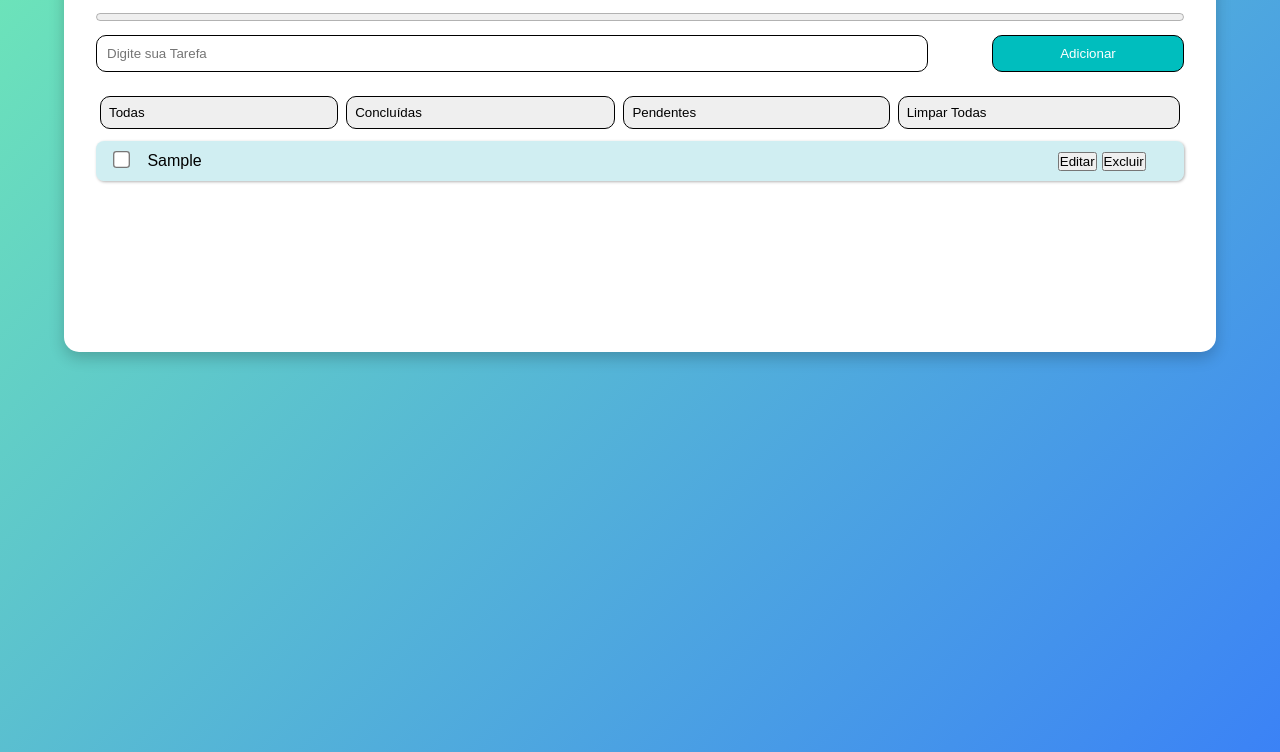
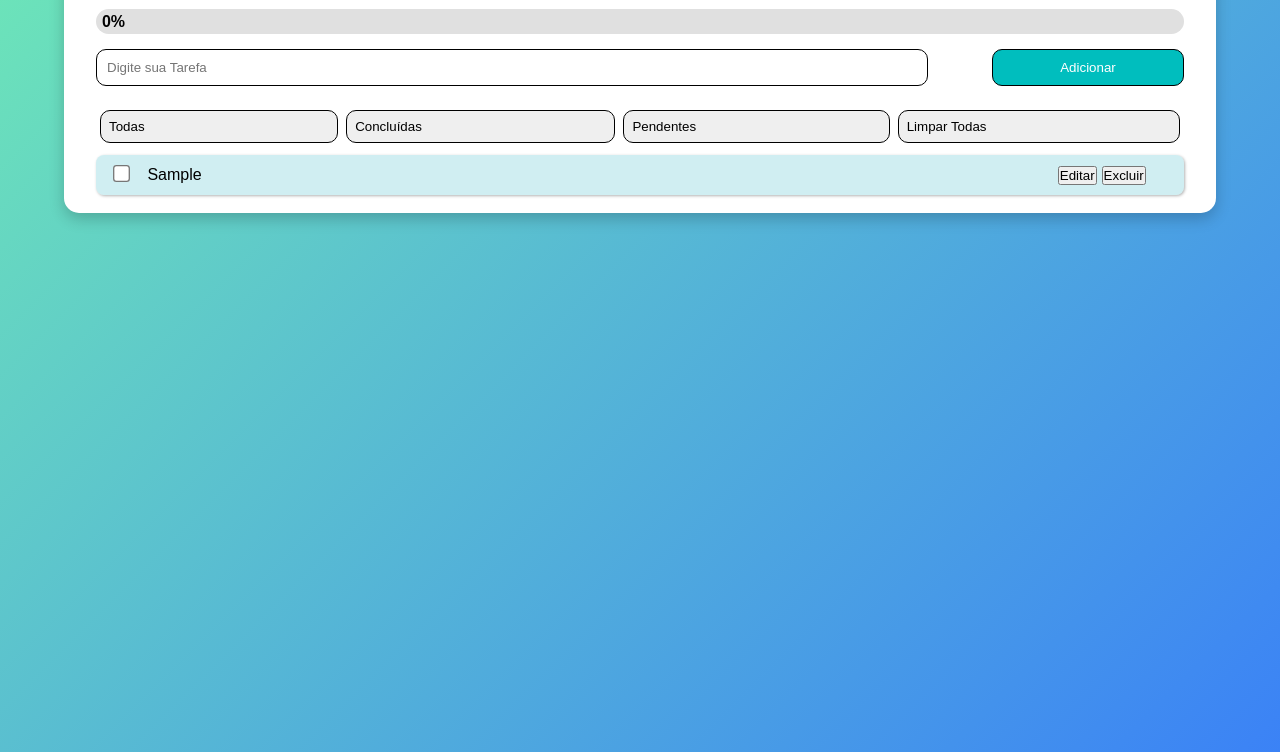
Before and after one commit to Caio-Ferencine/Extensao2, a plain HTML site: page index.html in a window 1280 px wide. Both pictures are taken after typing "Sample" into the empty fields and a click on the button "Adicionar". Shown: the part 88-840 px from the top of the page. Drawn offline with Linux system fonts and the light colour scheme.

Commit message:
porcentagem na barra de progresso

```diff
--- a/Estilos/style.css
+++ b/Estilos/style.css
@@ -16,11 +16,11 @@ main {
     display: block;
     margin: 0 auto;
     margin-top: 40px;
+    padding-bottom: 10px;
     background: white;
     border-radius: 15px;
     box-shadow: 0 6px 15px rgba(0,0,0,0.2);
     width: 90vw;
-    height: 400px;
 }
 
 main h1 {
@@ -28,13 +28,30 @@ main h1 {
     padding: 10px;
 }
 
-progress {
-    display: flex;
-    margin: 0 auto;
-    width: 85vw;
-    margin-bottom: 10px;
+.progress-container {
+  width: 85vw;
+  height: 25px;
+  background-color: #e0e0e0;
+  border-radius: 15px;
+  overflow: hidden;
+  margin: 0 auto 15px auto;
 }
 
+.progress-bar {
+  height: 100%;
+  width: 0%;
+  background: linear-gradient(135deg, #6EE7B7, #3B82F6);
+  display: flex;
+  align-items: center;
+  justify-content: center;
+  color: black;
+  transition: 0.3s ease-in-out;
+}
+
+#progress-text {
+  margin-left: 35px;
+  font-weight: bold;
+}
 .div-input {
     display: flex;
     width: 85vw;
--- a/index.html
+++ b/index.html
@@ -13,7 +13,11 @@
   <main>
     <h1>Minhas Tarefas</h1>
 
-    <progress value="100"></progress>
+    <div class="progress-container">
+      <div class="progress-bar" id="progress-bar">
+        <span id="progress-text">0%</span>
+      </div>
+    </div>
 
     <div class="div-input">
       <input type="text" id="" placeholder="Digite sua Tarefa" class="input-tarefa">
--- a/script.js
+++ b/script.js
@@ -97,13 +97,18 @@ function renderTarefas(filtro = "todas") {
 
 // Atualiza a barra de progresso
 function atualizarProgresso() {
+  const bar = document.getElementById("progress-bar");
+  const text = document.getElementById("progress-text");
+
   if (tarefas.length === 0) {
-    progress.value = 0;
-    progress.max = 1;
+    bar.style.width = "0%";
+    text.textContent = "0%";
   } else {
     const concluidas = tarefas.filter(t => t.concluida).length;
-    progress.max = tarefas.length;
-    progress.value = concluidas;
+    const porcentagem = Math.round((concluidas / tarefas.length) * 100);
+
+    bar.style.width = porcentagem + "%";
+    text.textContent = porcentagem + "%";
   }
 }
 
```
